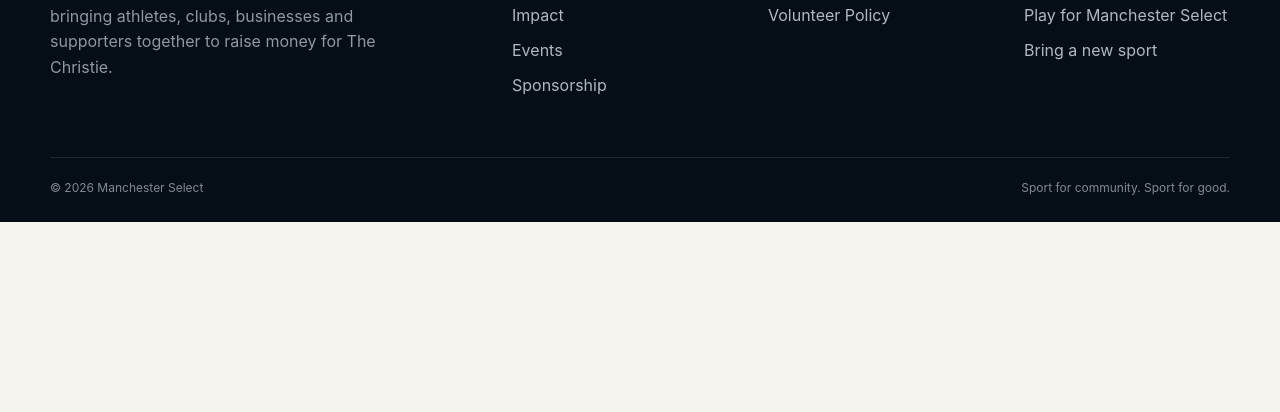
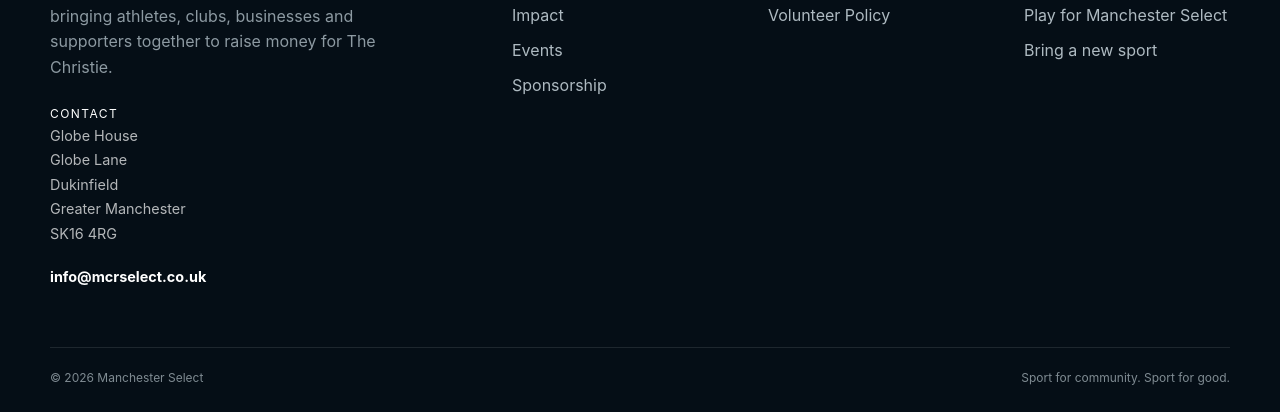
Before and after one commit to DanOrm94/ManchesterSelect, an Astro site: page / in a window 1280 px wide. Shown: the part 11203-11615 px from the top of the page. Before the commit the page ends 11425 px from the top, so only its background shows below. Built offline with nearby package versions, Linux system fonts and the light colour scheme; Astro itself is replaced by a stand-in of ours; no server answers.

Commit message:
Add contact details to footer

```diff
--- a/src/components/Footer.astro
+++ b/src/components/Footer.astro
@@ -3,7 +3,21 @@ const logo = 'https://raw.githubusercontent.com/DanOrm94/ManchesterSelect/main/l
 ---
 <footer class="footer">
   <div class="container footer-grid">
-    <div><img class="footer-logo" src={logo} alt="Manchester Select" /><p class="footer-copy">Sport with purpose. A Manchester charity bringing athletes, clubs, businesses and supporters together to raise money for The Christie.</p></div>
+    <div>
+      <img class="footer-logo" src={logo} alt="Manchester Select" />
+      <p class="footer-copy">Sport with purpose. A Manchester charity bringing athletes, clubs, businesses and supporters together to raise money for The Christie.</p>
+      <div class="footer-contact">
+        <h3>Contact</h3>
+        <address>
+          Globe House<br />
+          Globe Lane<br />
+          Dukinfield<br />
+          Greater Manchester<br />
+          SK16 4RG
+        </address>
+        <a href="mailto:info@mcrselect.co.uk">info@mcrselect.co.uk</a>
+      </div>
+    </div>
     <div><h3>Explore</h3><a href="/sports">Sports</a><a href="/#our-story">Our Story</a><a href="/#impact">Impact</a><a href="/#events">Events</a><a href="/#sponsorship">Sponsorship</a></div>
     <div><h3>Policies</h3><a href="/privacy-cookies-policy">Privacy & Cookies</a><a href="/fundraising-policy">Fundraising Policy</a><a href="/volunteer-policy">Volunteer Policy</a></div>
     <div><h3>Get involved</h3><a href="/#contact">Sponsor an event</a><a href="/#contact">Volunteer</a><a href="/#contact">Play for Manchester Select</a><a href="/#contact">Bring a new sport</a></div>
@@ -13,5 +27,8 @@ const logo = 'https://raw.githubusercontent.com/DanOrm94/ManchesterSelect/main/l
 </footer>
 <style>
 .mobile-sticky-cta{display:none}
+.footer-contact{margin-top:24px}
+.footer-contact address{font-style:normal;line-height:1.7;margin:0 0 10px;color:rgba(255,255,255,.7);font-size:.9rem}
+.footer-contact a{display:inline-block;color:#fff;font-size:.9rem;font-weight:700}
 @media(max-width:700px){.mobile-sticky-cta{display:flex;position:fixed;z-index:45;left:12px;right:12px;bottom:12px;background:#d9f24f;color:#07121d;border-radius:999px;padding:13px 18px;align-items:center;justify-content:space-between;font-size:.8rem;font-weight:950;text-transform:uppercase;letter-spacing:.06em;box-shadow:0 12px 30px rgba(0,0,0,.18)}body{padding-bottom:70px}}
 </style>
```
